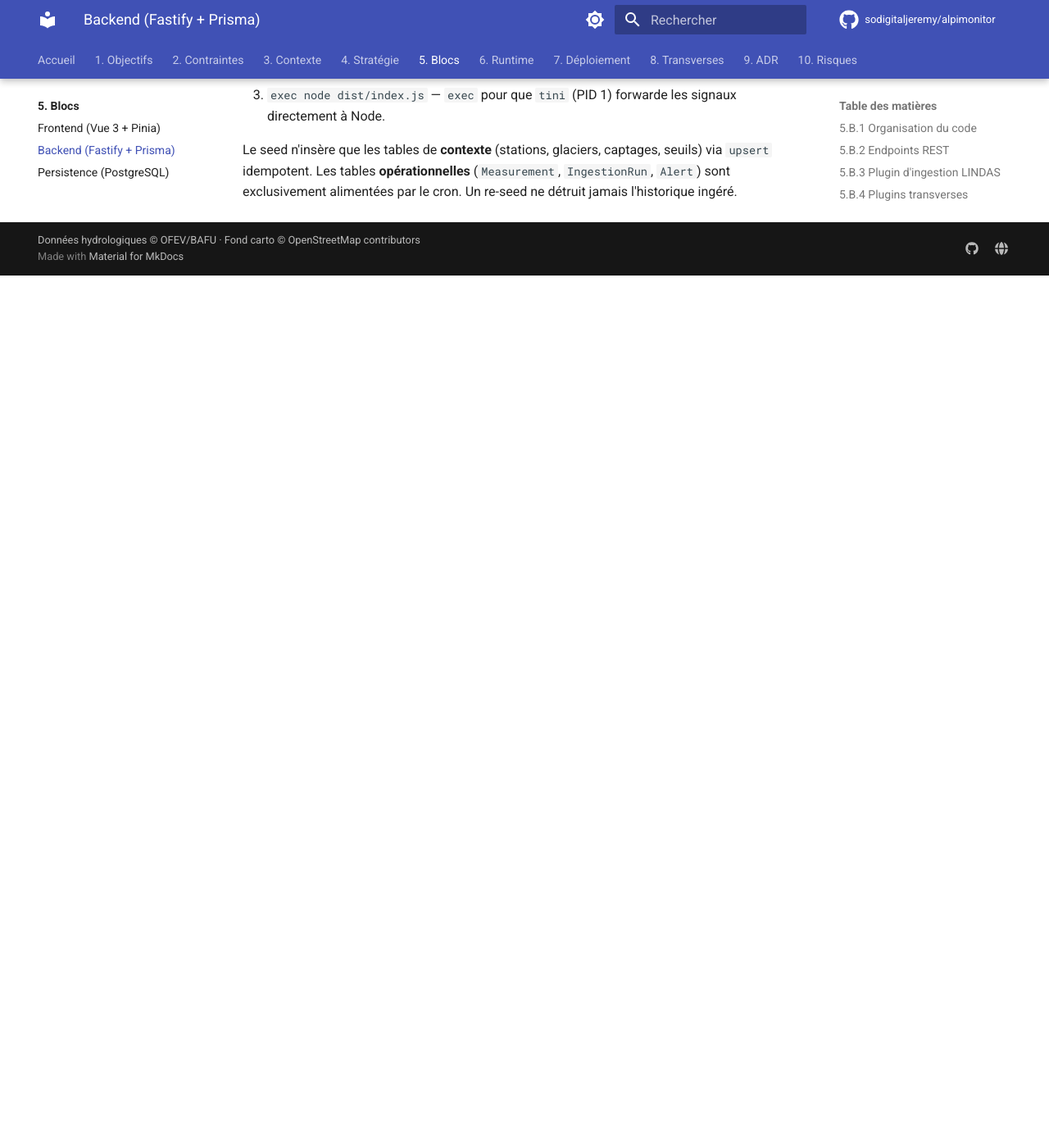
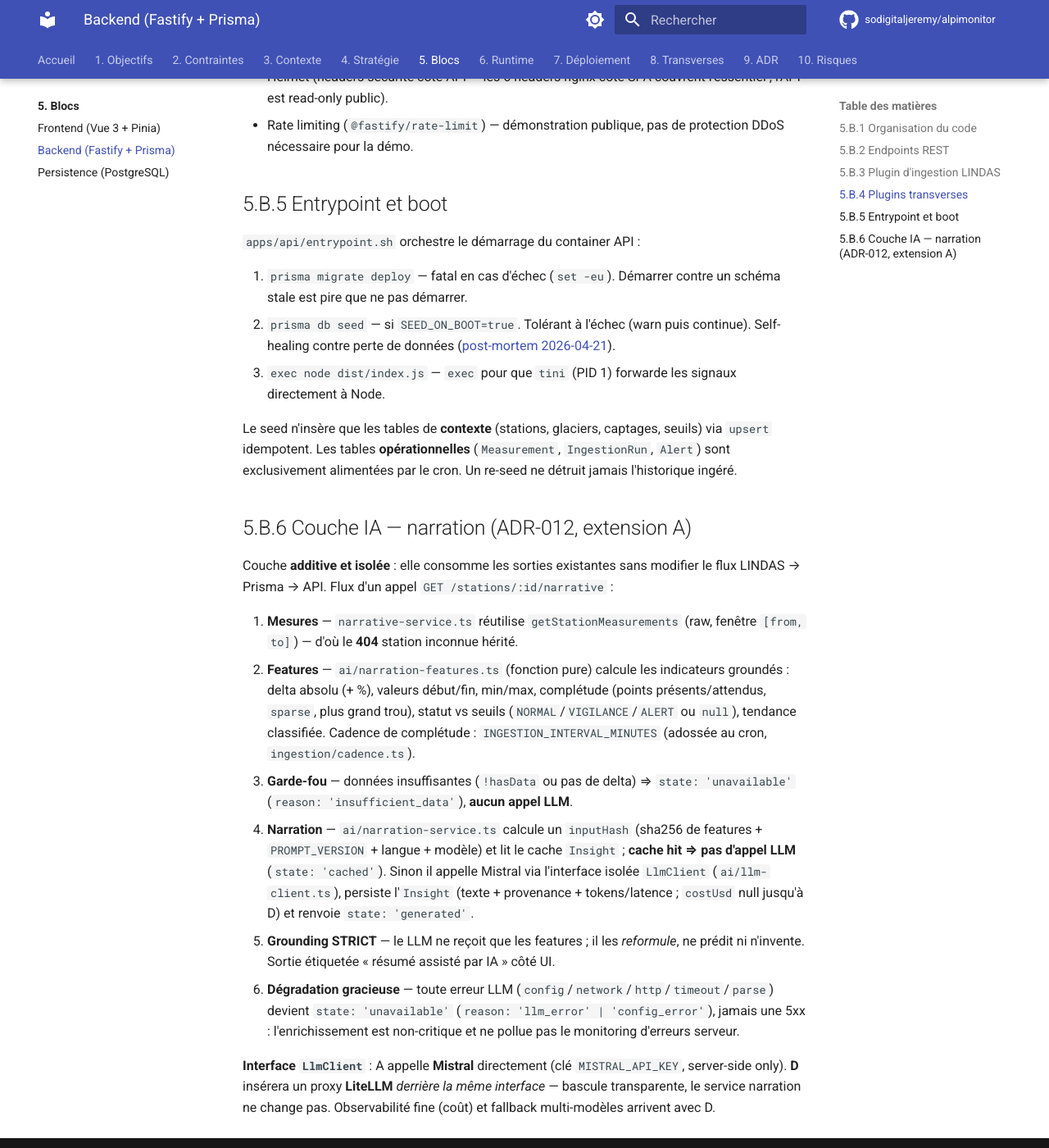
Before and after one commit to sodigitaljeremy/alpimonitor, an MkDocs documentation site: the page built from docs/05-building-block-view/backend.md, in a window 1280 px wide and 1400 px high, scrolled down 3535 px. Shown: the whole window at 82% size. Built offline with MkDocs 1.6.1 and Material for MkDocs 9.7.7, drawn with Linux system fonts in a browser that asks for light colours; comment, search, counter and statistics services are not loaded; before the commit the page ends 3871 px from its top, so only the background shows below that; some of the changed text lies outside the part shown.

Commit message:
docs: close AI extension A — ADR-012 status, backend §5, API contract, CLAUDE pickup (A6)
- ADR-012: status 'Acceptée — extension A livrée ; D/B/C proposées' + A1-A5 (+prompt) hashes;
  index §9 row + note reflect delivered-vs-pending exactly
- backend §5.B: ai/ module in the tree, /narrative endpoint contract (states, grounding),
  new §5.B.6 describing the narration flow + LlmClient interface (Mistral now, LiteLLM in D)
- CLAUDE.md: État courant + AI-layer pickup (next = D), test count 228 on feat/ai-layer (173 on main)

Doc-only; no code touched.

```diff
--- a/docs/05-building-block-view/backend.md
+++ b/docs/05-building-block-view/backend.md
@@ -13,12 +13,20 @@
 ├── routes/            # Définition Fastify (route + schema Zod + handler)
 │   ├── health.ts      # GET /api/v1/health
 │   ├── status.ts      # GET /api/v1/status
-│   └── stations.ts    # GET /api/v1/stations + GET /api/v1/stations/:id/measurements
+│   └── stations.ts    # GET /stations, /stations/:id/measurements, /stations/:id/narrative
 ├── services/          # Orchestration métier (use cases)
+│   ├── stations-service.ts
+│   └── narrative-service.ts  # mesures → features → narration (couche IA, ADR-012)
+├── ai/                # Couche IA (ADR-012, extension A)
+│   ├── narration-features.ts # extraction de features pure et groundée (A2)
+│   ├── llm-client.ts         # interface LlmClient isolée + impl Mistral (A3)
+│   ├── narration-prompt.ts   # prompt déterministe + PROMPT_VERSION (A3)
+│   └── narration-service.ts  # cache Insight idempotent + générateur (A3)
 ├── domain/            # Entités métier pures (sans dépendance framework)
 ├── plugins/           # Plugins Fastify transverses
 │   ├── cors.ts        # CORS allowlist via CORS_ORIGINS
 │   ├── prisma.ts      # Singleton PrismaClient
+│   ├── llm.ts         # Singleton LlmClient (Mistral ; LiteLLM en D)
 │   ├── ingestion.ts   # Cron 10 min + orchestration ingestion
 │   └── ...
 ├── ingestion/
@@ -36,12 +44,13 @@
 
 ## 5.B.2 Endpoints REST
 
-Tous versionnés sous `/api/v1`, base URL conventionnelle. Quatre endpoints en production :
+Tous versionnés sous `/api/v1`, base URL conventionnelle. Cinq endpoints :
 
 - **`GET /api/v1/health`** — liveness probe minimaliste. Non authentifié. `{ status, timestamp, database }`. Retourne 503 si Postgres est inaccessible. Consommé par Coolify/Traefik pour déterminer si le container est prêt à recevoir du trafic.
 - **`GET /api/v1/status`** — observabilité élargie. Non authentifié. Expose `ingestion.lastRun` (dernier `IngestionRun`), `ingestion.lastSuccessAt`, `ingestion.healthyThresholdMinutes`, `ingestion.today.{runsCount, measurementsCreatedSum, successRate}`. Consommé par le badge `MStatusBadge` dans `OHeroSection` (polling 60 s).
 - **`GET /api/v1/stations`** — liste des stations actives avec leurs `latestMeasurements` par paramètre (`DISCHARGE`, `WATER_LEVEL`). Champs clés : `ofevCode`, `dataSource` (`LIVE` | `RESEARCH` | `SEED`), `sourcingStatus` (`CONFIRMED` | `ILLUSTRATIVE`). Query params : `catchmentId?`, `isActive?`.
 - **`GET /api/v1/stations/:id/measurements`** — séries temporelles d'une station sur une fenêtre `[from, to]`. Query params obligatoires : `from`, `to` (ISO 8601). Optionnel : `parameter=DISCHARGE`. Retourne `{ data: { stationId, from, to, aggregate: 'raw', series: MeasurementSeries[] } }`.
+- **`GET /api/v1/stations/:id/narrative`** — résumé LLM groundé d'un paramètre sur une fenêtre (couche IA, [ADR-012](../09-architectural-decisions/adr-012.md)). Query params : `parameter` (requis), `from`, `to` (ISO 8601), `lang?` (défaut `fr`). Validation Zod ; **404** station inconnue, **400** requête invalide. La couche IA ne renvoie jamais d'erreur HTTP : réponse **200** avec un état métier `state: generated | cached | unavailable` (+ `reason: insufficient_data | llm_error | config_error`), `text` (null si indisponible) et `grounding` (trend, deltaAbs, deltaPct, status, completeness) exposé pour transparence. DTO `StationNarrativeDTO` dans `packages/shared`.
 
 Chaque endpoint est typé via un schéma Zod (`schemas/`) appliqué à la fois en validation request et en shape response. Les DTO sont définis dans `packages/shared/src/types/` — même source de vérité côté front et back.
 
@@ -84,3 +93,16 @@
 3. `exec node dist/index.js` — `exec` pour que `tini` (PID 1) forwarde les signaux directement à Node.
 
 Le seed n'insère que les tables de **contexte** (stations, glaciers, captages, seuils) via `upsert` idempotent. Les tables **opérationnelles** (`Measurement`, `IngestionRun`, `Alert`) sont exclusivement alimentées par le cron. Un re-seed ne détruit jamais l'historique ingéré.
+
+## 5.B.6 Couche IA — narration (ADR-012, extension A)
+
+Couche **additive et isolée** : elle consomme les sorties existantes sans modifier le flux LINDAS → Prisma → API. Flux d'un appel `GET /stations/:id/narrative` :
+
+1. **Mesures** — `narrative-service.ts` réutilise `getStationMeasurements` (raw, fenêtre `[from, to]`) — d'où le **404** station inconnue hérité.
+2. **Features** — `ai/narration-features.ts` (fonction pure) calcule les indicateurs groundés : delta absolu (+ %), valeurs début/fin, min/max, complétude (points présents/attendus, `sparse`, plus grand trou), statut vs seuils (`NORMAL`/`VIGILANCE`/`ALERT` ou `null`), tendance classifiée. Cadence de complétude : `INGESTION_INTERVAL_MINUTES` (adossée au cron, `ingestion/cadence.ts`).
+3. **Garde-fou** — données insuffisantes (`!hasData` ou pas de delta) ⇒ `state: 'unavailable'` (`reason: 'insufficient_data'`), **aucun appel LLM**.
+4. **Narration** — `ai/narration-service.ts` calcule un `inputHash` (sha256 de features + `PROMPT_VERSION` + langue + modèle) et lit le cache `Insight` ; **cache hit ⇒ pas d'appel LLM** (`state: 'cached'`). Sinon il appelle Mistral via l'interface isolée `LlmClient` (`ai/llm-client.ts`), persiste l'`Insight` (texte + provenance + tokens/latence ; `costUsd` null jusqu'à D) et renvoie `state: 'generated'`.
+5. **Grounding STRICT** — le LLM ne reçoit que les features ; il les *reformule*, ne prédit ni n'invente. Sortie étiquetée « résumé assisté par IA » côté UI.
+6. **Dégradation gracieuse** — toute erreur LLM (`config`/`network`/`http`/`timeout`/`parse`) devient `state: 'unavailable'` (`reason: 'llm_error' | 'config_error'`), jamais une 5xx : l'enrichissement est non-critique et ne pollue pas le monitoring d'erreurs serveur.
+
+**Interface `LlmClient`** : A appelle **Mistral** directement (clé `MISTRAL_API_KEY`, server-side only). **D** insérera un proxy **LiteLLM** *derrière la même interface* — bascule transparente, le service narration ne change pas. Observabilité fine (coût) et fallback multi-modèles arrivent avec D.
```
Also changed, not shown: CLAUDE.md (+6 -9 lines), docs/09-architectural-decisions/adr-012.md (+12 -2 lines), docs/09-architectural-decisions/index.md (+2 -2 lines).
